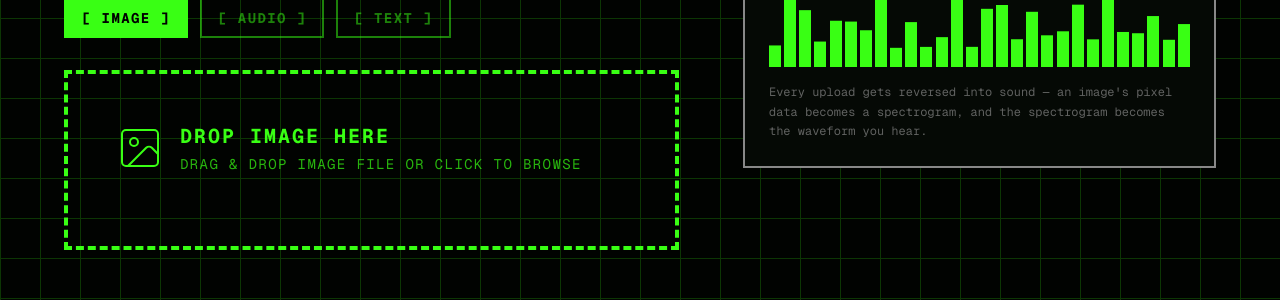
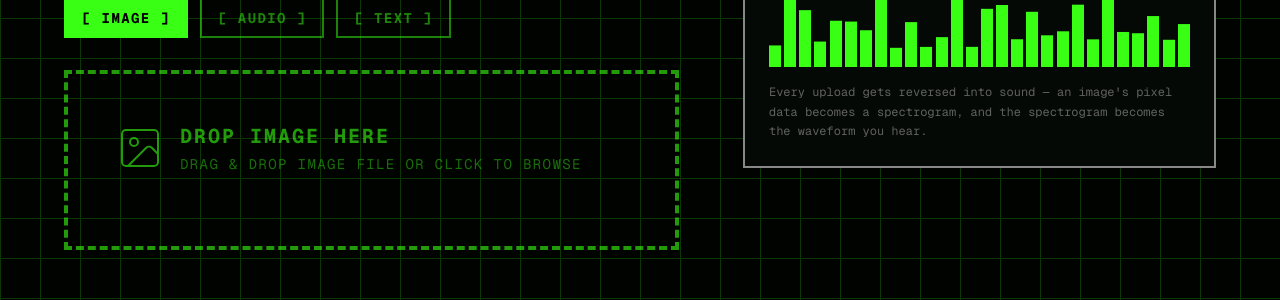
Before and after one commit to FaaDzi/imagesound, a React (Vite) app: page / in a window 1280 px wide. Shown: the part 222-522 px from the top of the page. Built offline with nearby package versions, Linux system fonts and the light colour scheme; no server answers.

Commit message:
Disable Home page inputs when logged out

```diff
--- a/src/pages/Home.tsx
+++ b/src/pages/Home.tsx
@@ -3,11 +3,14 @@ import { useNavigate } from 'react-router-dom';
 import { UploadCloud, Image as ImageIcon, Music, AlertCircle, AlertTriangle, Type } from 'lucide-react';
 import { uploadFile } from '../api';
 import { useInProgress } from '../context/InProgressContext';
+import { useAuth } from '../context/AuthContext';
 import { Waveform } from '../components/Waveform';
 
 export function Home() {
   const navigate = useNavigate();
   const { item, setItem, clearItem } = useInProgress();
+  const { username } = useAuth();
+  const loggedIn = !!username;
   const [dragActive, setDragActive] = useState(false);
   const [inputType, setInputType] = useState<'image' | 'audio' | 'text'>('image');
   const [uploading, setUploading] = useState(false);
@@ -174,7 +177,7 @@ export function Home() {
               </div>
 
               <textarea
-                className="brutal-input w-full font-mono text-sm resize-none"
+                className="brutal-input w-full font-mono text-sm resize-none disabled:opacity-40"
                 rows={4}
                 maxLength={300}
                 value={textInput}
@@ -182,6 +185,8 @@ export function Home() {
                 onKeyDown={handleTextKeyDown}
                 placeholder="Describe the music you want… e.g. 'slow ambient piano, rainy and calm'"
                 autoFocus
+                disabled={!loggedIn}
+                title={!loggedIn ? 'Login required' : undefined}
               />
 
               <div className="flex items-center justify-between w-full gap-2">
@@ -190,8 +195,9 @@ export function Home() {
                 </span>
                 <button
                   onClick={handleTextSubmit}
-                  disabled={!textInput.trim()}
+                  disabled={!textInput.trim() || !loggedIn}
                   className="brutal-btn flex items-center gap-2 disabled:opacity-30"
+                  title={!loggedIn ? 'Login required' : undefined}
                 >
                   PROCEED TO STUDIO
                 </button>
@@ -207,20 +213,21 @@ export function Home() {
               style={{
                 borderColor: dragActive ? 'var(--accent-secondary)' : 'var(--accent)',
                 backgroundColor: dragActive ? 'var(--bg-card)' : 'transparent',
-                opacity: uploading ? 0.6 : 1,
-                pointerEvents: uploading ? 'none' : 'auto',
+                opacity: (uploading || !loggedIn) ? 0.6 : 1,
+                pointerEvents: (uploading || !loggedIn) ? 'none' : 'auto',
               }}
               onDragEnter={handleDrag}
               onDragLeave={handleDrag}
               onDragOver={handleDrag}
               onDrop={handleDrop}
+              title={!loggedIn ? 'Login required' : undefined}
             >
               <input
                 type="file"
                 className="absolute inset-0 w-full h-full opacity-0 cursor-pointer z-10"
                 onChange={handleFileInput}
                 accept={inputType === 'image' ? 'image/*' : 'audio/*'}
-                disabled={uploading}
+                disabled={uploading || !loggedIn}
               />
 
               <div className="flex items-center gap-4 mb-6 pointer-events-none" style={{ color: 'var(--accent)' }}>
```
